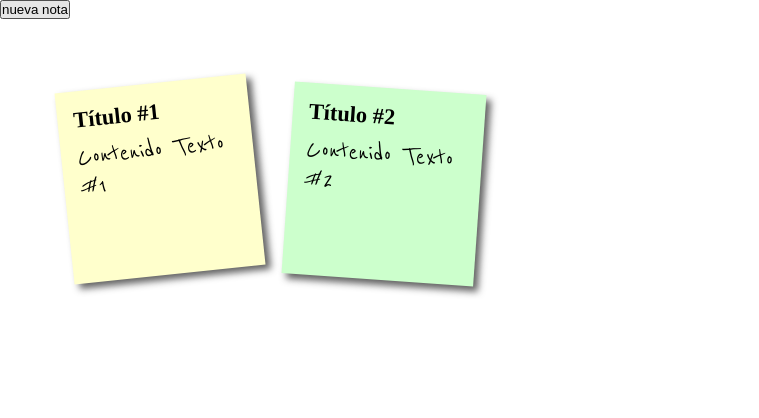
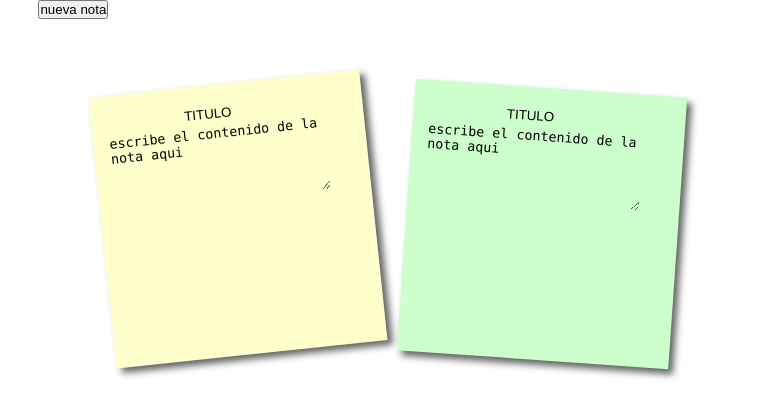
Before and after one commit to Jfaramir/TFG, a PHP site: page /notas.php in a window 1280 px wide. Shown: the top 418 px of the page, without its empty margins (0-759 px from the left). Run offline with PHP 8.4, Linux system fonts and the light colour scheme.

Commit message:
se Puede escribir en las notas

```diff
--- a/cargaGrupos.php
+++ b/cargaGrupos.php
@@ -48,7 +48,7 @@ for ($i = 0; $i < $numGrupos; $i++) {
     var numGrupos = <?php echo $numGrupos ?>;
 function muestra() {
         for (i = 0; i < numGrupos; i++) {
-            $("#cajaGrupo").append(' <a id="grupo' + listaGrupos[i][0] + '" class="list-group-item list-group-item-action  " style="margin-top: 5px; background-color: #E67073" onclick="cargaTareas('+ listaGrupos[i][0] +','+"'"+listaGrupos[i][1] +"'"+')">' + listaGrupos[i][1] + '</a>');
+            $("#cajaGrupo").append(' <a id="grupo' + listaGrupos[i][0] + '" class="list-group-item list-group-item-action  " style="margin-top: 5px;cursor:pointer; background-color: #E67073" onclick="cargaTareas('+ listaGrupos[i][0] +','+"'"+listaGrupos[i][1] +"'"+')">' + listaGrupos[i][1] + '</a>');
 
         }
 
--- a/cargaTareas.php
+++ b/cargaTareas.php
@@ -65,7 +65,7 @@ for ($i = 0; $i < $numTareas; $i++) {
         function muestra() {
             //  <div class="dropdown-menu" aria-labelledby="btnGroupDrop1"> <a class="dropdown-item" href="#">Dropdown link</a> <a class="dropdown-item" href="#">Dropdown link</a> </div>
             for (i = 0; i < numTareas; i++) {
-                $("#cajaTareas").append(' <a id=""  onclick="contenidoTarea(' + listaTareas[i][0] + ')" class="list-group-item " style="margin-top:0.5%; background-color: #A1D2F1" >' + listaTareas[i][1] + '  </a>');
+                $("#cajaTareas").append(' <a id=""  onclick="contenidoTarea(' + listaTareas[i][0] + ')" class="list-group-item " style="margin-top:0.5%;cursor:pointer; background-color: #A1D2F1" >' + listaTareas[i][1] + '  </a>');
             }
 
 
--- a/notas.php
+++ b/notas.php
@@ -32,6 +32,14 @@
                 margin:0;
                 padding:0;
             }
+            input {
+                width: 250px;
+                padding: 5px;
+            }
+            .sinbordefondo {
+                background-color: ;
+                border: 0;
+            }
 
             h2,p{
                 font-size:100%;
@@ -49,8 +57,8 @@ ul li a{
                 color:#000;
                 background:#ffc;
                 display:block;
-  height:10em;
-  width:10em;
+                height:15em;
+                width:15em;
                 padding:1em;
                 -moz-box-shadow:5px 5px 7px rgba(33,33,33,1);
                 -webkit-box-shadow: 5px 5px 7px rgba(33,33,33,.7);
@@ -70,7 +78,7 @@ ul li h2{
             }
             ul li p{
                 font-family:"Reenie Beanie",arial,sans-serif;
-  font-size:180%;
+                font-size:130%;
             }
             ul li a{
                 -webkit-transform: rotate(-6deg);
@@ -119,19 +127,31 @@ ol li a{color:#fff;}
     </head>
 
 
-<div>
+    <div style="margin-left:3%">
         <button class="btn btn-secondary" onclick="nuevaNota()">nueva nota</button>
         <ul  id="cajaNotas">
             <li>
                 <a href="#">
-        <h2>Título #1</h2>
-        <p>Contenido Texto #1</p>
+
+                    <input type="text" value="TITULO" style="background-color:transparent; border:1px; width: 80%; text-align: center">
+
+                    <p>
+                    <textarea name="text" cols="25" rows="5" style="background-color:transparent; border: 1px">
+escribe el contenido de la nota aqui</textarea>
+
+                    </p>
                 </a>
             </li>
            <li>
                 <a href="#">
-        <h2>Título #2</h2>
-        <p>Contenido Texto #2</p>
+
+                    <input type="text" value="TITULO" style="background-color:transparent; border:1px; width: 80%; text-align: center">
+
+                    <p>
+                    <textarea name="text" cols="25" rows="5" style="background-color:transparent; border: 1px">
+escribe el contenido de la nota aqui</textarea>
+
+                    </p>
                 </a>
             </li>
 
@@ -141,8 +161,8 @@ ol li a{color:#fff;}
 
     <script>
 
-function nuevaNota(){
-    $('#cajaNotas').append(' <li><a href="#">  <h2>Título #8</h2> <p>Contenido Texto #8</p> </a> </li>');
+        function nuevaNota() {
+            $('#cajaNotas').append(' <li> <a href="#"> <input type="text" value="TITULO" style="background-color:transparent; border:1px; width: 80%; text-align: center">   <p><textarea name="text" cols="25" rows="5" style="background-color:transparent; border: 1px">escribe el contenido de la nota aqui</textarea> </p> </a>            </li>');
 
 
         }
```
Lines whose indentation alone changed are shown as unchanged.
